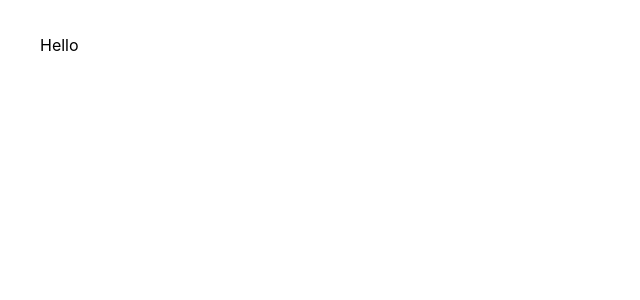
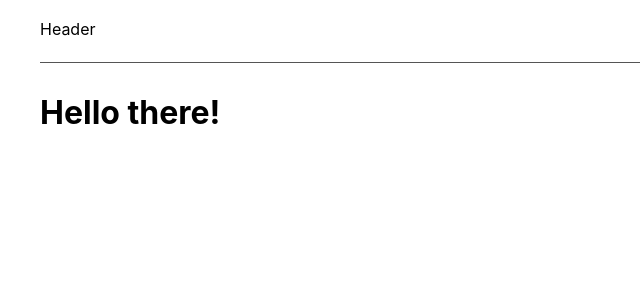
Before and after one commit to Winnbor/httpbin, a React (Create React App) app: page / in a window 1280 px wide. Shown: the top 300 px of the page, without its empty margins (0-640 px from the left). Built offline with nearby package versions, Linux system fonts and the light colour scheme.

Commit message:
Add router, HomeView and Header component

```diff
--- a/package.json
+++ b/package.json
@@ -10,6 +10,7 @@
     "node-sass": "^6.0.1",
     "react": "^17.0.2",
     "react-dom": "^17.0.2",
+    "react-router-dom": "^5.3.0",
     "react-scripts": "4.0.3",
     "web-vitals": "^1.1.2"
   },
--- a/src/App.jsx
+++ b/src/App.jsx
@@ -1,9 +1,12 @@
 import Container from 'components/Container/Container';
+import Header from 'components/Header/Header';
+import HomeView from 'views/HomeView';
 
 function App() {
   return (
     <Container>
-      <p>Hello</p>
+      <Header />
+      <HomeView />
     </Container>
   );
 }
--- /dev/null
+++ b/src/components/Header/Header.jsx
@@ -0,0 +1,10 @@
+import './Header.scss';
+
+export default function Header() {
+  return (
+    <header className="Header">
+      {/* <NavBar /> */}
+      Header
+    </header>
+  );
+}
--- /dev/null
+++ b/src/components/Header/Header.scss
@@ -0,0 +1,6 @@
+.Header {
+  width: 100%;
+  padding-bottom: 1.5em;
+  border-bottom: 1px solid #555555;
+  margin-bottom: 2em;
+}
--- a/src/index.scss
+++ b/src/index.scss
@@ -1,3 +1,7 @@
+html {
+  font-size: 16px;
+}
+
 body {
   margin: 0;
   font-family: -apple-system, BlinkMacSystemFont, 'Segoe UI', 'Roboto', 'Oxygen',
--- /dev/null
+++ b/src/views/HomeView.jsx
@@ -0,0 +1,7 @@
+export default function HomeView() {
+  return (
+    <div>
+      <h1>Hello there!</h1>
+    </div>
+  );
+}
```
Also changed, not shown: 2 other files (tests, documents, lock files or other folders).
